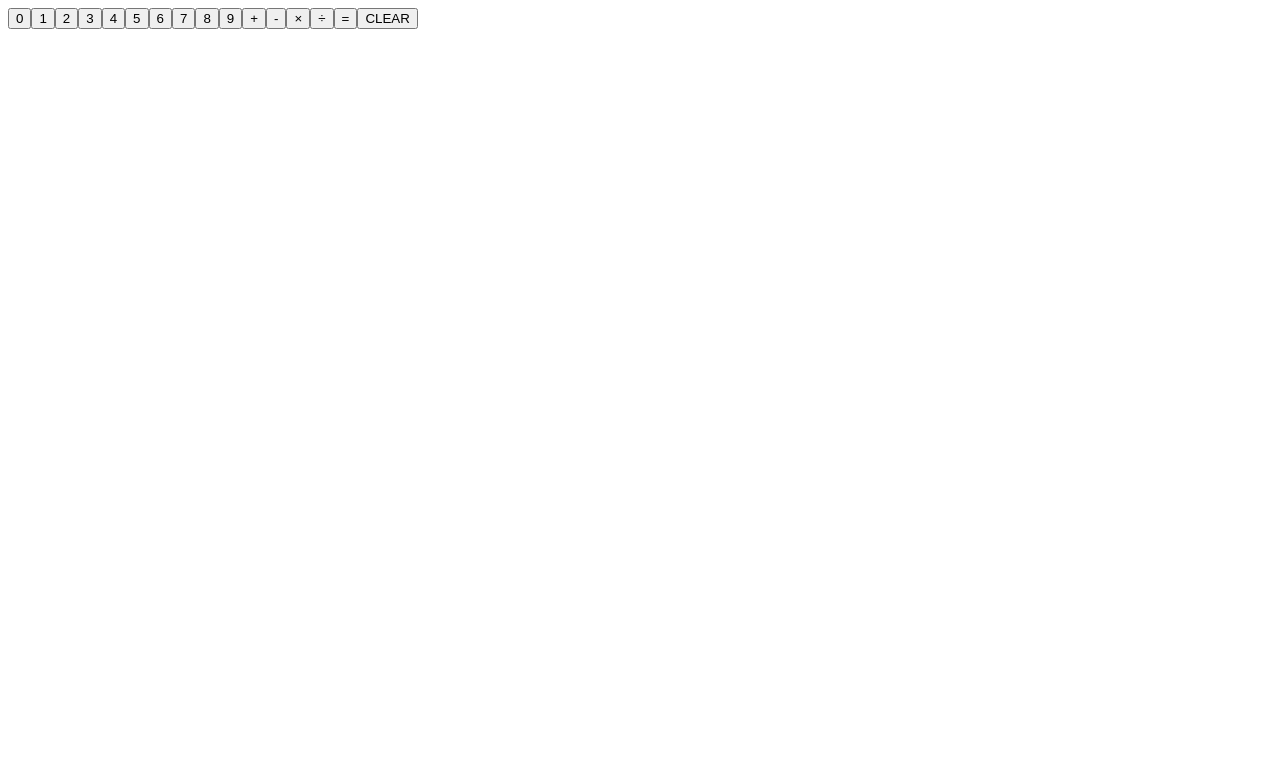
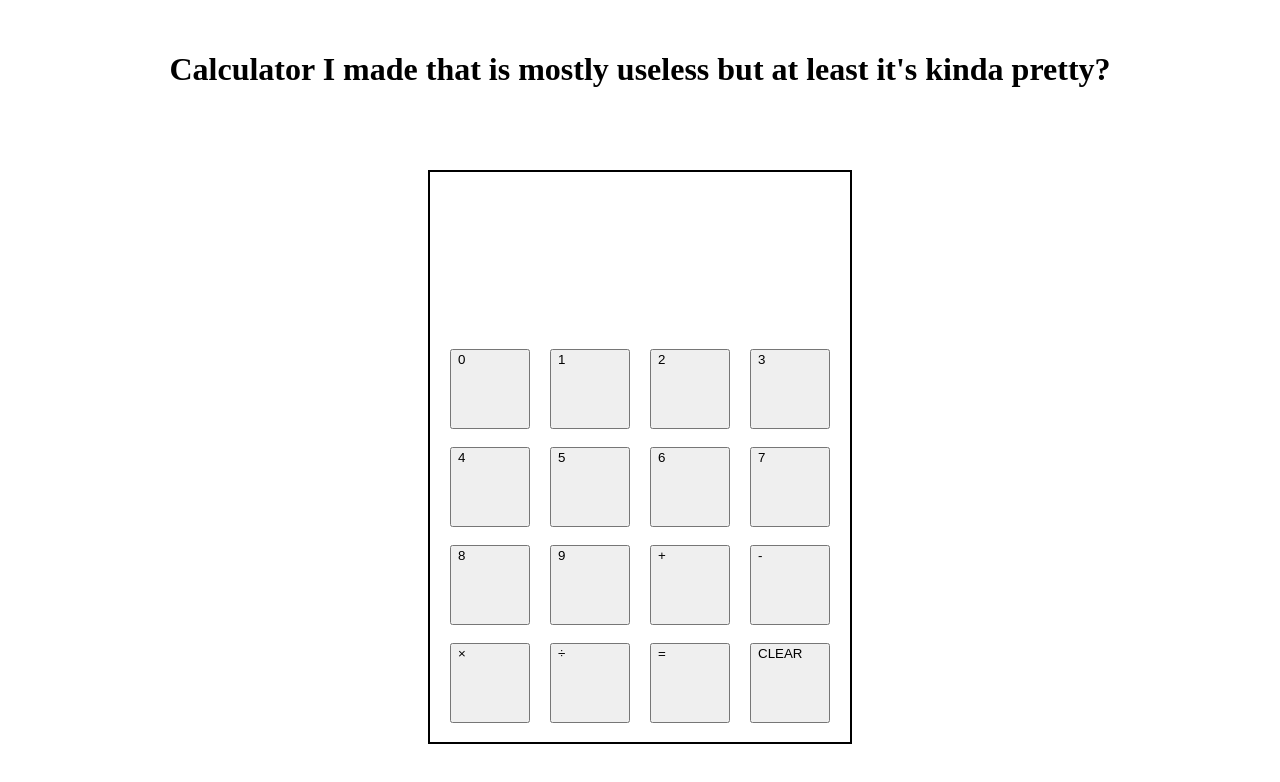
Before and after one commit to cetmoko/calculator, a plain HTML site: page index.html in a window 1280 px wide. Drawn offline with Linux system fonts and the light colour scheme.

Commit message:
mostly functional, added some ui stuff but it still looks ass rn rip

```diff
--- a/calculator.js
+++ b/calculator.js
@@ -1,5 +1,4 @@
 const container = document.querySelector('#container');
-container.setAttribute("style", "")
 
 const calculator = {a: "", b: "", operator: "", display: "", op_change: false};
 
--- a/index.html
+++ b/index.html
@@ -8,9 +8,8 @@
     <script src="calculator.js" defer></script>
 </head>
 <body>
-    <div class="calculator">
-        <div class="display"></div>
-        <div id="container">
-    </div>
+    <h1 class="header">Calculator I made that is mostly useless but at least it's kinda pretty?</h1>
+    <div class="display"></div>
+    <div id="container">
 </body>
 </html>
--- a/styles.css
+++ b/styles.css
@@ -0,0 +1,31 @@
+#container {
+    display: flex;
+    height: 550px;
+    width: 400px;
+    border: 2px solid black;
+    margin: auto;
+    flex-wrap: wrap;
+    gap: 0px 10px;
+    align-items: center;
+    justify-content: center;
+    padding: 10px;
+}
+.display {
+    display: flex;
+    height: 100px;
+    width: 400px;
+    margin: 20px 20px;
+}
+
+button {
+    display: flex;
+    height: 80px;
+    width: 80px;
+    margin: 0px 5px;
+}
+
+.header {
+    text-align: center;
+    padding-top: 30px;
+    padding-bottom: 60px;
+}
```
